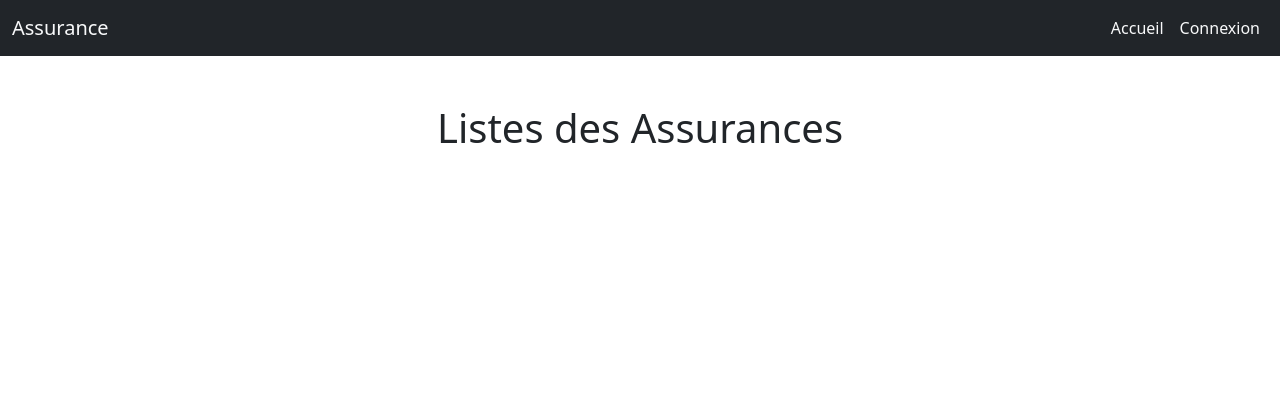
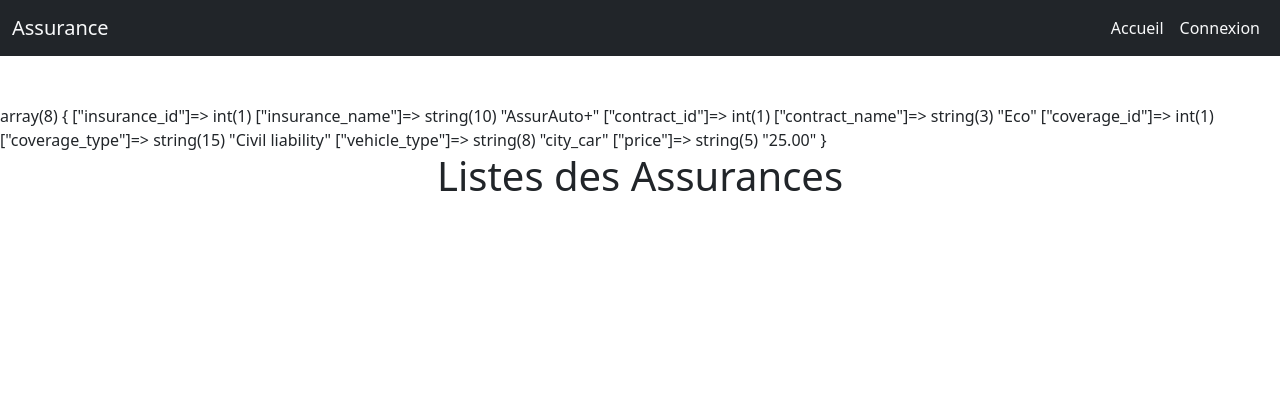
Before and after one commit to Amr69130/assu, a PHP site: page / in a window 1280 px wide. Shown: the top 420 px of the page. Run offline with PHP 8.4, Linux system fonts and the light colour scheme; data comes from the database, SQL or seed files in the repository.

Commit message:
insurance Manager associate bdd edited v2

```diff
--- a/index.php
+++ b/index.php
@@ -1,7 +1,16 @@
 <?php
+require_once(__DIR__ . "/vendor/autoload.php");
+
+use App\Manager\InsuranceManager;
+
 $title = "Bienvenue dans le comparateur des assurances";
 
 require_once("templates/header.php");
+
+$insuranceManager = new InsuranceManager();
+
+var_dump($insuranceManager->getInsuranceById(1));
+
 ?>
 <h1 class="text-center">Listes des Assurances</h1>
 
--- a/src/Manager/ContractManager.php
+++ b/src/Manager/ContractManager.php
@@ -21,6 +21,7 @@ class ContractManager extends DatabaseManager
     //select
     public function getContracts()
     {
+        //  inner join id et price requette
         $sql = "SELECT * FROM contract";
         $query = self::getConnexion()->prepare($sql);
         $query->execute();
--- a/src/Manager/InsuranceManager.php
+++ b/src/Manager/InsuranceManager.php
@@ -3,22 +3,66 @@
 namespace App\Manager;
 
 use PDO;
-use App\Entity\Insurance;
+use App\Model\Insurance;
 
 class InsuranceManager extends DatabaseManager
 {
+
+    //  selectionne de tous les assurances avec les contrats
     public function getAllInsurances(): array
     {
         // Connexion a la bdd et sélectionner tous les assurances
-        $requete = self::getConnexion()->prepare("SELECT * FROM insurance;");
+        $requete = self::getConnexion()->prepare(
+            "SELECT
+                i.id AS insurance_id,
+                i.name AS insurance_name,
+                c.id AS contract_id,
+                c.name AS contract_name,
+                    FROM
+                    insurance i
+                        LEFT JOIN contract c ON i.id = c.insurance_id
+                        -- left join contract price and the insurance
+                            ORDER BY
+                            i.id, c.id;"
+        );
         $requete->execute();
         $arrayInsurances = $requete->fetchAll();
-        return $arrayInsurances;
+        // creer des objets
+
+        $insurances = [];
+        foreach ($arrayInsurances as $arrayInsurance) {
+            //Istantiation d'un objet Car avec les données du tableau associatif
+            $insurances[] = new Insurance($arrayInsurance["id"], $arrayInsurance["name"]);
+        }
+        return $insurances;
     }
 
     public function getInsuranceById(int $id): array|false
     {
-        $requete = self::getConnexion()->prepare("SELECT * FROM insurance WHERE id = :id;");
+        $requete = self::getConnexion()->prepare(
+            "SELECT
+                i.id AS insurance_id,
+                i.name AS insurance_name,
+                c.id AS contract_id,
+                c.name AS contract_name,
+                cov.id AS coverage_id,
+                cov.coverage AS coverage_type,
+                cp.vehicle_type,
+                cp.price
+            FROM
+                insurance i
+            INNER JOIN
+                contract c ON i.id = c.insurance_id
+            LEFT JOIN
+                coverage cov ON c.id = cov.contract_id
+            LEFT JOIN
+                contract_price cp ON c.id = cp.contract_id
+            WHERE
+                i.id = :id
+            ORDER BY
+                c.id, cov.id;
+        "
+        );
         $requete->execute(['id' => $id]);
         $arrayInsurance = $requete->fetch();
         return $arrayInsurance;
--- a/src/Model/Contract.php
+++ b/src/Model/Contract.php
@@ -1,4 +1,5 @@
 <?php
+
 namespace App\Model;
 
 class Contract
@@ -8,12 +9,12 @@ class Contract
     public function __construct(
         private ?int $id,
         private string $name,
-        private Insurance $insurance
+        private Insurance $insurance,
+        // private array $prices ( a voir de comment manipuler les relation entre mini table to one POO PDO)
     ) {
         $this->id = $id;
         $this->name = $name;
         $this->insurance = $insurance;
-
     }
 
     /**
```
